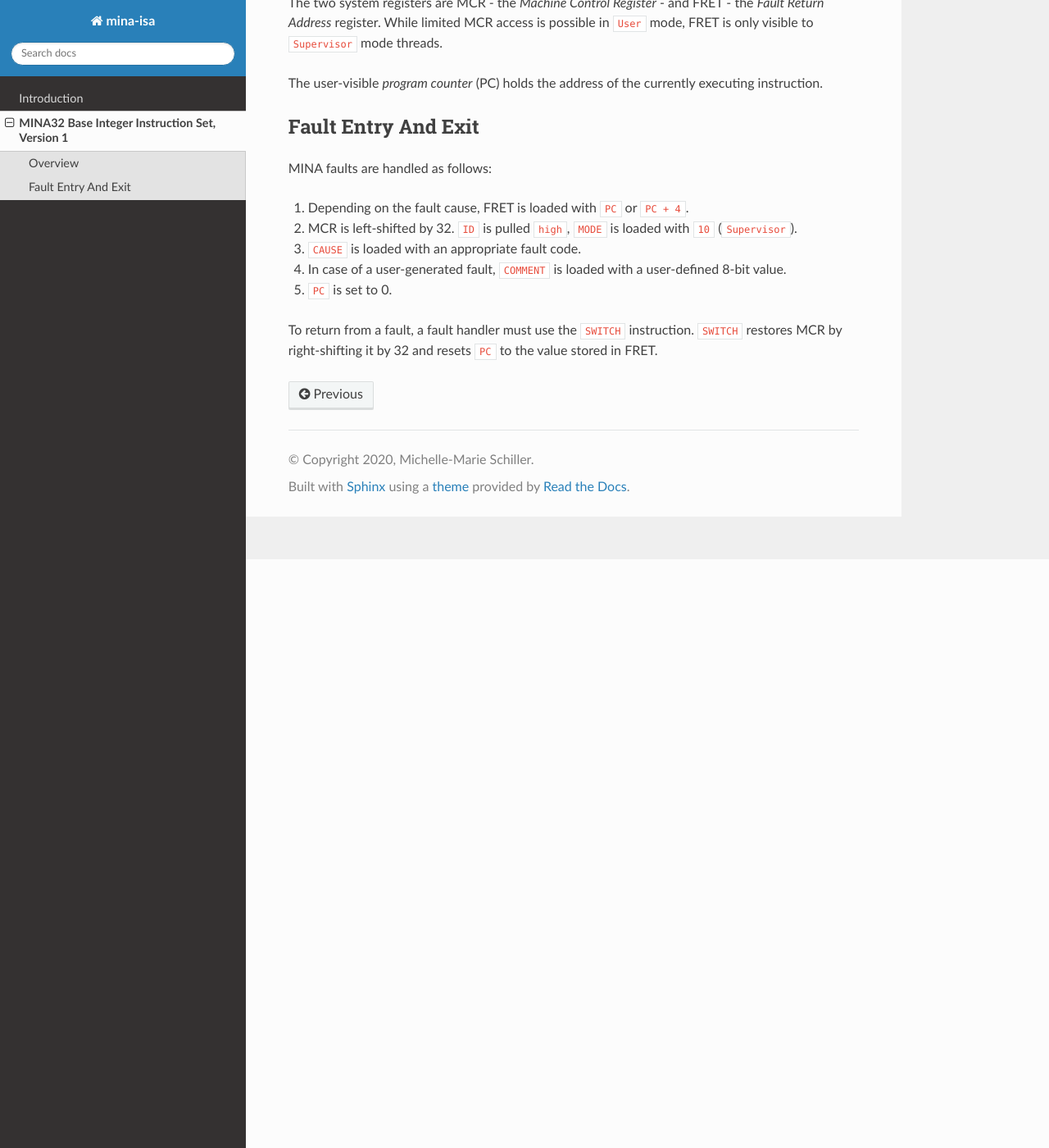
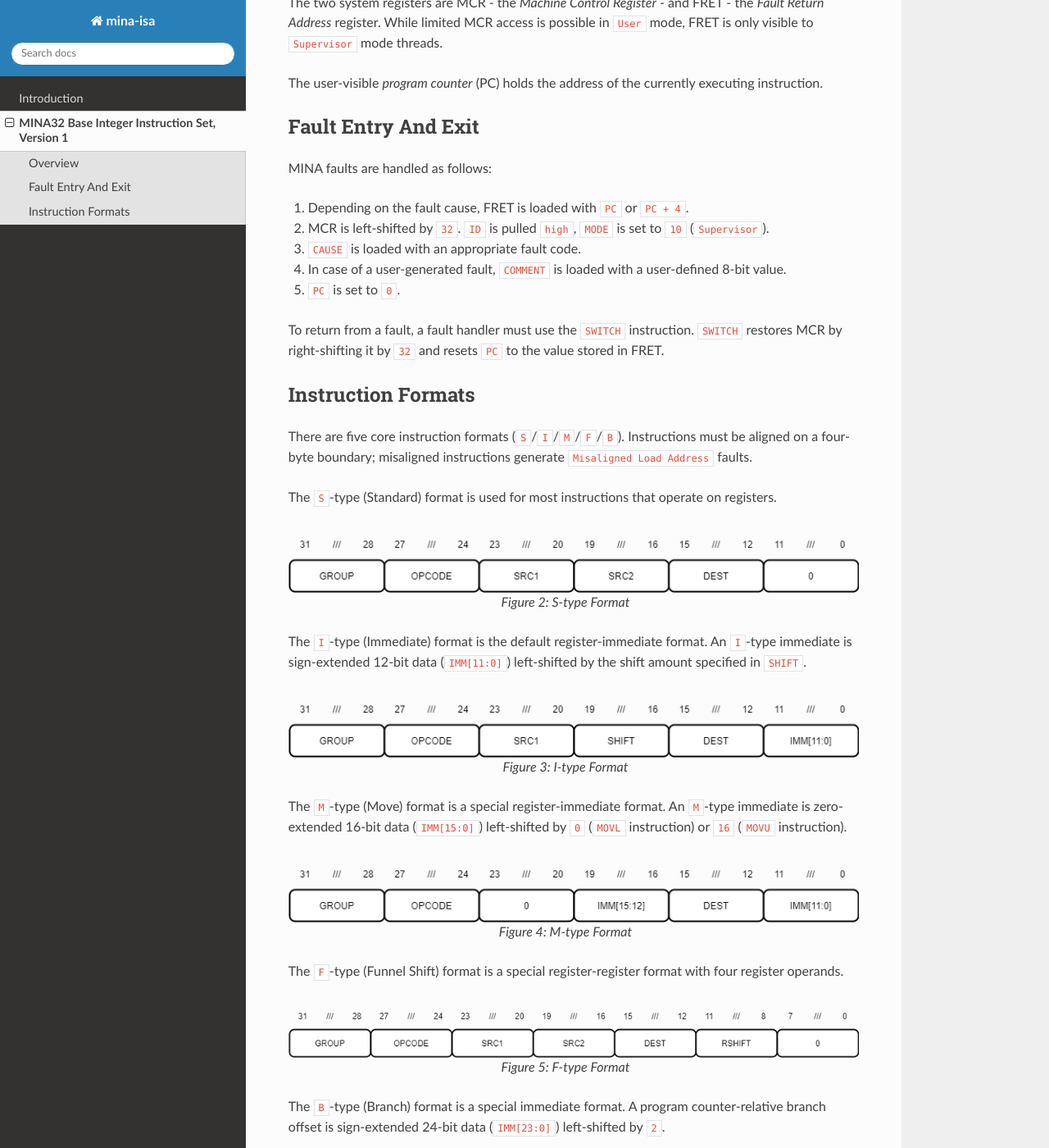
Before and after one commit to ladystarbreeze/mina-isa, a Sphinx documentation site: the page built from docs/mina32.rst, in a window 1280 px wide and 1400 px high, scrolled down 718 px. Shown: the whole window at 82% size. Built offline with Sphinx 7.4.7 and the Read the Docs theme 2.0.0, drawn with Linux system fonts in a browser that asks for light colours; some of the changed text lies outside the part shown.

Commit message:
Added Instruction Formats subsection
Added: [docs] Instruction Formats subsection

```diff
--- a/docs/introduction.rst
+++ b/docs/introduction.rst
@@ -77,12 +77,12 @@ Writes to this field are ignored. Undefined bits are hardwired to ``low``.
 +-------+------------------+
 
 ``ID`` (Interrupt Disable) controls the generation of *External Interrupt* faults.
-When this bit is high, interrupts do not generate *External Interrupt* faults.
+When this bit is ``high``, interrupts do not generate *External Interrupt* faults.
 
 .. note:: The state of ``ID`` does not affect the operation of the ``WFI`` instruction.
 
 ``T`` (Condition True) controls the execution of predicated instructions.
-``T`` variants execute when this bit is high, ``F`` variants execute when this bit is low.
+``T`` variants execute when this bit is ``high``, ``F`` variants execute when this bit is ``low``.
 
 ``MODE`` (Mode) is a 2-bit field determining the current processor operating mode.
 
--- a/docs/mina32.rst
+++ b/docs/mina32.rst
@@ -29,10 +29,64 @@ Fault Entry And Exit
 MINA faults are handled as follows:
 
 1. Depending on the fault cause, FRET is loaded with ``PC`` or ``PC + 4``.
-2. MCR is left-shifted by 32. ``ID`` is pulled ``high``, ``MODE`` is loaded with ``10`` (``Supervisor``).
+2. MCR is left-shifted by ``32``. ``ID`` is pulled ``high``, ``MODE`` is set to ``10`` (``Supervisor``).
 3. ``CAUSE`` is loaded with an appropriate fault code.
 4. In case of a user-generated fault, ``COMMENT`` is loaded with a user-defined 8-bit value.
-5. ``PC`` is set to 0.
+5. ``PC`` is set to ``0``.
 
 To return from a fault, a fault handler must use the ``SWITCH`` instruction.
-``SWITCH`` restores MCR by right-shifting it by 32 and resets ``PC`` to the value stored in FRET.
+``SWITCH`` restores MCR by right-shifting it by ``32`` and resets ``PC`` to the value stored in FRET.
+
+Instruction Formats
+-------------------
+
+There are five core instruction formats (``S``/``I``/``M``/``F``/``B``).
+Instructions must be aligned on a four-byte boundary; misaligned instructions generate ``Misaligned Load Address`` faults.
+
+The ``S``-type (Standard) format is used for most instructions that operate on registers.
+
+.. figure:: images/stype.png
+   :width:    722px
+   :align:    center
+   :alt:      alternate text
+
+   Figure 2: S-type Format
+
+The ``I``-type (Immediate) format is the default register-immediate format.
+An ``I``-type immediate is sign-extended 12-bit data (``IMM[11:0]``) left-shifted by the shift amount specified in ``SHIFT``.
+
+.. figure:: images/itype.png
+   :width:    722px
+   :align:    center
+   :alt:      alternate text
+
+   Figure 3: I-type Format
+
+The ``M``-type (Move) format is a special register-immediate format.
+An ``M``-type immediate is zero-extended 16-bit data (``IMM[15:0]``) left-shifted by ``0`` (``MOVL`` instruction) or ``16`` (``MOVU`` instruction).
+
+.. figure:: images/mtype.png
+   :width:    722px
+   :align:    center
+   :alt:      alternate text
+
+   Figure 4: M-type Format
+
+The ``F``-type (Funnel Shift) format is a special register-register format with four register operands.
+
+.. figure:: images/ftype.png
+   :width:    842px
+   :align:    center
+   :alt:      alternate text
+
+   Figure 5: F-type Format
+
+The ``B``-type (Branch) format is a special immediate format.
+A program counter-relative branch offset is sign-extended 24-bit data (``IMM[23:0]``) left-shifted by ``2``.
+
+.. figure:: images/btype.png
+   :width:    722px
+   :align:    center
+   :alt:      alternate text
+
+   Figure 6: B-type Format
```
Also changed, not shown: docs/images/btype.png (added), docs/images/ftype.png (added), docs/images/itype.png (added), docs/images/mtype.png (added), docs/images/stype.png (added).
